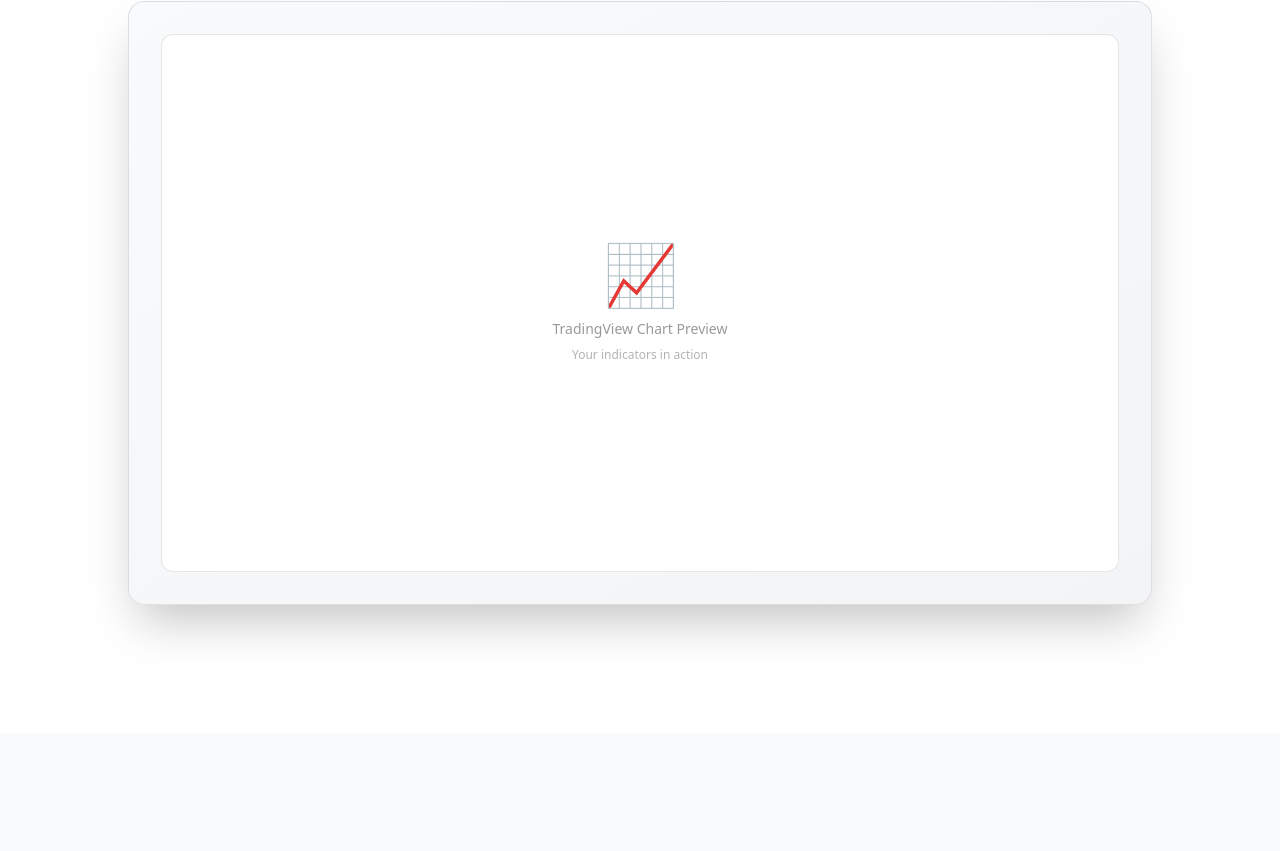
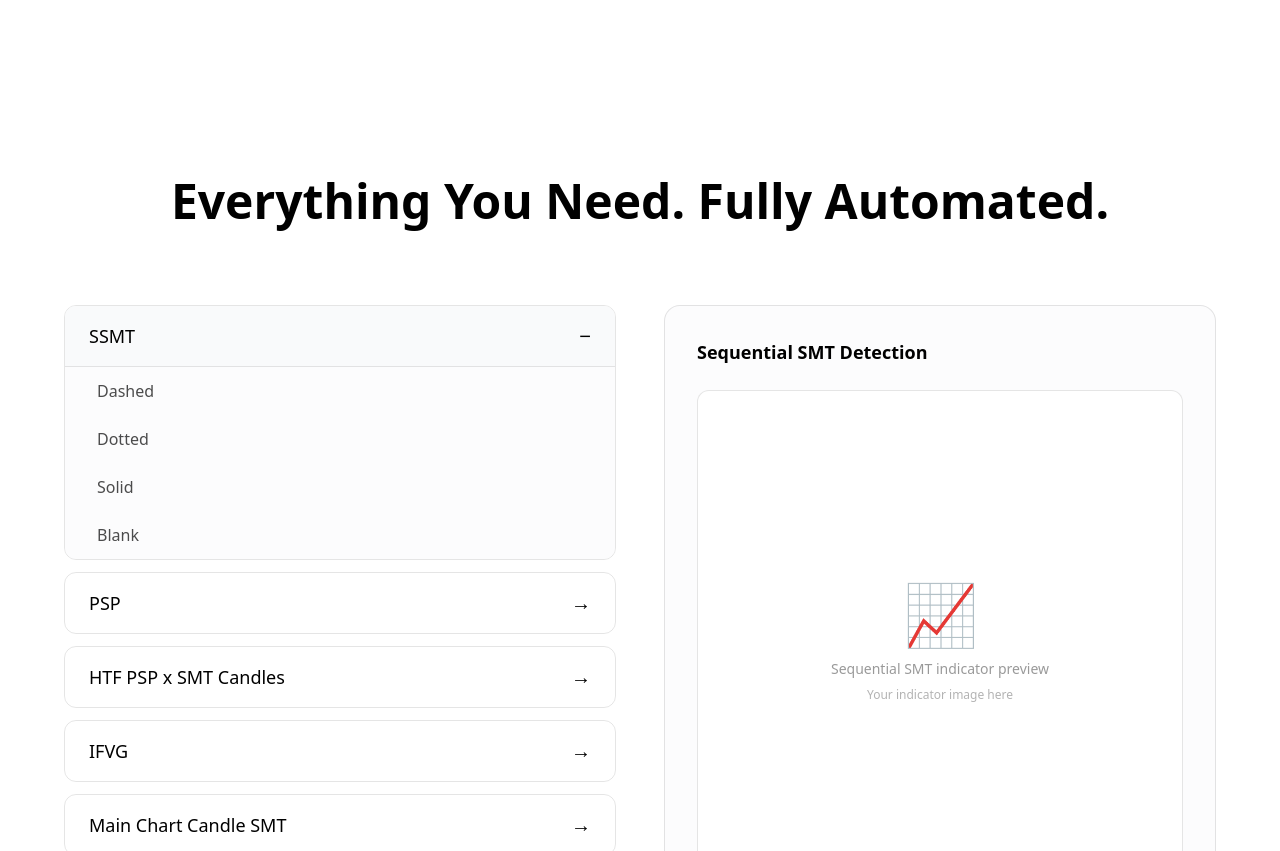
Before and after one commit to aurasengineer/aura-website-final, a Next.js app: page / in a window 1280 px wide. Shown: the part 749-1600 px from the top of the page. Built offline with nearby package versions, Linux system fonts and the light colour scheme.

Commit message:
Update page.tsx
indicator feature sections

```diff
--- a/app/page.tsx
+++ b/app/page.tsx
@@ -4,6 +4,8 @@
 
 export default function AuraWebsite() {
   const [openFaq, setOpenFaq] = useState<number | null>(null);
+  const [activeTab, setActiveTab] = useState<string>('ssmt');
+  const [ssmatOpen, setSSMTOpen] = useState<boolean>(true);
 
   const toggleFaq = (index: number) => {
     setOpenFaq(openFaq === index ? null : index);
@@ -14,7 +16,7 @@
       {/* Navigation */}
       <nav className="fixed top-0 left-0 right-0 z-50 bg-white shadow-sm">
         <div className="max-w-7xl mx-auto px-6 py-4 flex items-center justify-between">
-          <div className="text-2xl">No°</div>
+          <div className="text-2xl">No° x Aura✧</div>
           <div className="flex items-center gap-8">
             <a href="#features" className="text-sm hover:opacity-60 transition-opacity">Features</a>
             <a href="#pricing" className="text-sm hover:opacity-60 transition-opacity">Pricing</a>
@@ -71,7 +73,7 @@
             Automated...
           </h1>
           <p className="text-xl text-black/70 mb-12 max-w-2xl mx-auto leading-relaxed">
-            Stop manually marking charts… No°&apos;s indicators automate Quarterly Theory and Smart Money Technique concepts with clean, aesthetic visuals that enhance your analysis…
+            Stop manually marking charts… Aura&apos;s indicators automate Quarterly Theory and Smart Money Technique concepts with clean, aesthetic visuals that enhance your analysis…
           </p>
 
           <button className="bg-[#0437f2] text-white px-10 py-4 rounded-full text-lg font-medium hover:bg-[#0437f2]/80 transition-colors inline-flex items-center gap-2">
@@ -80,15 +82,92 @@
           </button>
           <p className="text-sm text-black/50 mt-4">Join traders automating their edge</p>
         </div>
+      </section>
 
-        {/* Chart Preview */}
-        <div className="mt-20 max-w-5xl mx-auto">
-          <div className="bg-gradient-to-br from-gray-50 to-gray-100 border border-black/10 rounded-2xl p-8 shadow-2xl">
-            <div className="bg-white rounded-xl border border-black/10 aspect-video flex items-center justify-center">
-              <div className="text-center">
+      {/* Interactive Indicator Showcase */}
+      <section className="bg-white py-32">
+        <div className="max-w-7xl mx-auto px-6">
+          <div className="text-center mb-20">
+            <h2 className="text-5xl font-bold mb-6">Everything You Need. Fully Automated.</h2>
+          </div>
+
+          <div className="grid md:grid-cols-2 gap-12 max-w-6xl mx-auto">
+            {/* Left Side - Tabs */}
+            <div className="space-y-3">
+              {/* SSMT with Dropdown */}
+              <div className="border border-black/10 rounded-xl overflow-hidden">
+                <button
+                  onClick={() => {
+                    setActiveTab('ssmt');
+                    setSSMTOpen(!ssmatOpen);
+                  }}
+                  className={`w-full px-6 py-4 flex items-center justify-between text-left hover:bg-gray-50 transition-colors ${activeTab.startsWith('ssmt') ? 'bg-gray-50' : ''}`}
+                >
+                  <span className="font-medium text-lg">SSMT</span>
+                  <span className="text-xl">{ssmatOpen ? '−' : '+'}</span>
+                </button>
+                {ssmatOpen && (
+                  <div className="border-t border-black/10 bg-gray-50/50">
+                    {['Dashed', 'Dotted', 'Solid', 'Blank'].map((sub) => (
+                      <button
+                        key={sub}
+                        onClick={() => setActiveTab(`ssmt-${sub.toLowerCase()}`)}
+                        className={`w-full px-8 py-3 text-left hover:bg-gray-100 transition-colors text-black/70 ${activeTab === `ssmt-${sub.toLowerCase()}` ? 'bg-gray-100 text-black font-medium' : ''}`}
+                      >
+                        {sub}
+                      </button>
+                    ))}
+                  </div>
+                )}
+              </div>
+
+              {/* Other Tabs */}
+              {['PSP', 'HTF PSP x SMT Candles', 'IFVG', 'Main Chart Candle SMT', 'Alerts'].map((tab) => (
+                <button
+                  key={tab}
+                  onClick={() => {
+                    setActiveTab(tab.toLowerCase().replace(/ /g, '-'));
+                    setSSMTOpen(false);
+                  }}
+                  className={`w-full px-6 py-4 flex items-center justify-between text-left border border-black/10 rounded-xl hover:bg-gray-50 transition-colors ${activeTab === tab.toLowerCase().replace(/ /g, '-') ? 'bg-gray-50' : ''}`}
+                >
+                  <span className="font-medium text-lg">{tab}</span>
+                  <span className="text-xl">→</span>
+                </button>
+              ))}
+            </div>
+
+            {/* Right Side - Display Area */}
+            <div className="border border-black/10 rounded-2xl p-8 bg-gray-50/50 min-h-[500px] flex flex-col">
+              <p className="font-bold text-lg mb-6">
+                {activeTab === 'ssmt' && 'Sequential SMT Detection'}
+                {activeTab === 'ssmt-dashed' && 'SSMT Dashed Style'}
+                {activeTab === 'ssmt-dotted' && 'SSMT Dotted Style'}
+                {activeTab === 'ssmt-solid' && 'SSMT Solid Style'}
+                {activeTab === 'ssmt-blank' && 'SSMT Blank Style'}
+                {activeTab === 'psp' && 'PSP Detection'}
+                {activeTab === 'htf-psp-x-smt-candles' && 'HTF PSP x SMT Candles'}
+                {activeTab === 'ifvg' && 'IFVG Detection'}
+                {activeTab === 'main-chart-candle-smt' && 'Main Chart Candle SMT'}
+                {activeTab === 'alerts' && 'Custom Alerts'}
+              </p>
+              <div className="flex-1 bg-white rounded-xl border border-black/10 flex items-center justify-center">
+                <div className="text-center p-8">
                   <div className="text-6xl mb-4">📈</div>
-                <p className="text-black/40 text-sm">TradingView Chart Preview</p>
-                <p className="text-black/30 text-xs mt-2">Your indicators in action</p>
+                  <p className="text-black/40 text-sm">
+                    {activeTab === 'ssmt' && 'Sequential SMT indicator preview'}
+                    {activeTab === 'ssmt-dashed' && 'Dashed line style preview'}
+                    {activeTab === 'ssmt-dotted' && 'Dotted line style preview'}
+                    {activeTab === 'ssmt-solid' && 'Solid line style preview'}
+                    {activeTab === 'ssmt-blank' && 'Blank style preview'}
+                    {activeTab === 'psp' && 'PSP indicator preview'}
+                    {activeTab === 'htf-psp-x-smt-candles' && 'HTF PSP x SMT Candles preview'}
+                    {activeTab === 'ifvg' && 'IFVG indicator preview'}
+                    {activeTab === 'main-chart-candle-smt' && 'Main Chart Candle SMT preview'}
+                    {activeTab === 'alerts' && 'Alerts configuration preview'}
+                  </p>
+                  <p className="text-black/30 text-xs mt-2">Your indicator image here</p>
+                </div>
               </div>
             </div>
           </div>
@@ -248,7 +327,7 @@
       <footer className="border-t border-black/10 py-12">
         <div className="max-w-7xl mx-auto px-6">
           <div className="flex flex-col md:flex-row items-center justify-between gap-6">
-            <div className="text-2xl font-bold">No°</div>
+            <div className="text-2xl font-bold">No° x Aura✧</div>
             <div className="flex items-center gap-8">
               <a href="https://x.com/Nodgree" target="_blank" rel="noopener noreferrer" className="text-sm hover:opacity-60 transition-opacity">@Nodgree</a>
               <a href="https://x.com/Auratrades_" target="_blank" rel="noopener noreferrer" className="text-sm hover:opacity-60 transition-opacity">@Auratrades_</a>
```
Lines whose indentation alone changed are shown as unchanged.
